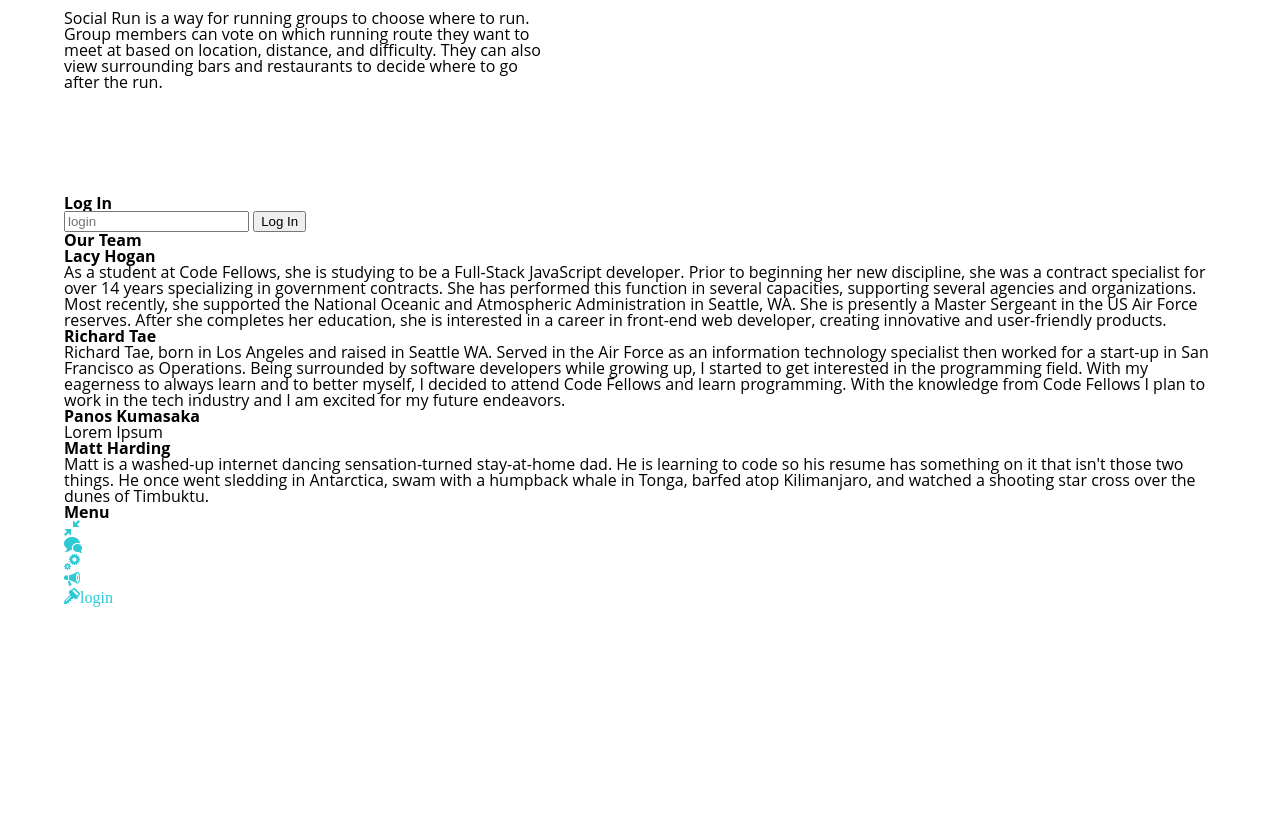
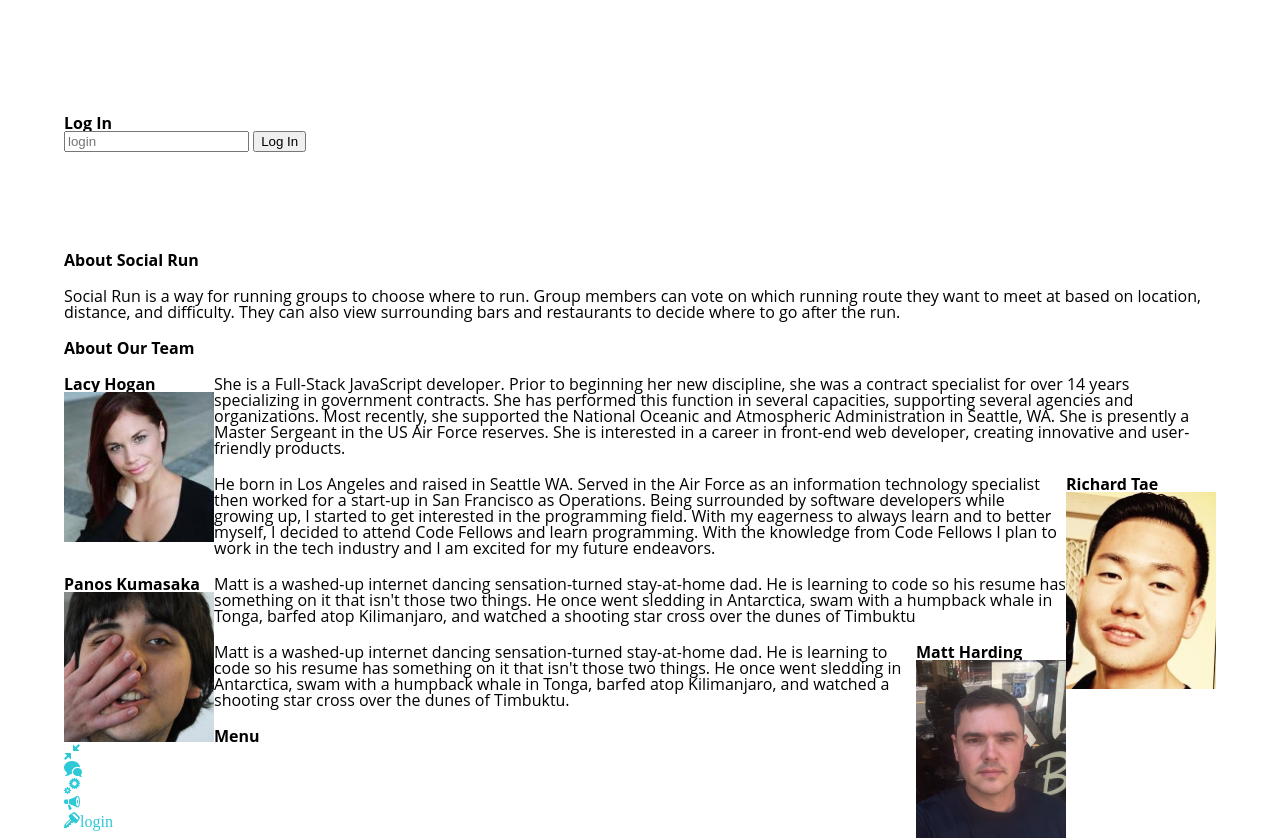
Before and after one commit to social-run/social-run-client, a plain HTML site: page index.html in a window 1280 px wide. Shown: the part 96-936 px from the top of the page. Before the commit the page ends 800 px from the top, so only its background shows below. Drawn offline with nearby package versions, Linux system fonts and the light colour scheme; a script that the page names is missing; files whose address does not match are found by name.

Commit message:
About page and styling

```diff
--- a/index.html
+++ b/index.html
@@ -4,7 +4,7 @@
   <meta charset="UTF-8">
   <meta name="viewport" content="width=device-width, initial-scale=1.0">
   <title>Social Run</title>
-  <base href="https://social-run.github.io/social-run-client/">
+  <!-- <base href="https://social-run.github.io/social-run-client/"> -->
   <!-- Comment in for deployment visibility, comment out for live-server visibility -->
   <link rel="stylesheet" href="./styles/reset.css" />
   <link rel="stylesheet" href="./styles/icons.css" />
@@ -81,7 +81,6 @@
     </section>
 
     <section class="list-view container">
-      <p>Social Run is a way for running groups to choose where to run. Group members can vote on which running route they want to meet at based on location, distance, and difficulty. They can also view surrounding bars and restaurants to decide where to go after the run.</p>
       <section class="run-list">
         <ul id="run-list-new"></ul>
       </section>
@@ -100,22 +99,41 @@
     </section>
 
     <section class="about-view container">
-      <h1>Our Team</h1>
-      <h2><strong>Lacy Hogan</strong></h2>
-      <!-- <img src="images/lacyhogan.jpg"> -->
-      <p>As a student at Code Fellows, she is studying to be a Full-Stack JavaScript developer. Prior to beginning her new discipline, she was a contract specialist for over 14 years specializing in government contracts. She has performed this function in several capacities, supporting several agencies and organizations. Most recently, she supported the National Oceanic and Atmospheric Administration in Seattle, WA. She is presently a Master Sergeant in the US Air Force reserves. After she completes her education, she is interested in a career in front-end web developer, creating innovative and user-friendly products.</p>
+      <h1 id="aboutSocial">About Social Run</h1>
+      <p>Social Run is a way for running groups to choose where to run. Group members can vote on which running route they want to meet at based on location, distance, and difficulty. They can also view surrounding bars and restaurants to decide where to go after the run.</p>
 
-      <h2><strong>Richard Tae</strong></h2>
-      <!-- <img src="images/richardtae.jpg"> -->
-      <p>Richard Tae, born in Los Angeles and raised in Seattle WA.  Served in the Air Force as an information technology specialist then worked for a start-up in San Francisco as Operations.  Being surrounded by software developers while growing up, I started to get interested in the programming field.  With my eagerness to always learn and to better myself, I decided to attend Code Fellows and learn programming.  With the knowledge from Code Fellows I plan to work in the tech industry and I am excited for my future endeavors.</p>
+      <h1 id="aboutTeam">About Our Team</h1>
+      <section id="aboutLacy">
+        <div>
+          <h2><strong>Lacy Hogan</strong></h2>
+          <img class="aboutImg" src="images/lacyhogan.jpg">
+        </div>
+        <p>She is a Full-Stack JavaScript developer. Prior to beginning her new discipline, she was a contract specialist for over 14 years specializing in government contracts. She has performed this function in several capacities, supporting several agencies and organizations. Most recently, she supported the National Oceanic and Atmospheric Administration in Seattle, WA. She is presently a Master Sergeant in the US Air Force reserves. She is interested in a career in front-end web developer, creating innovative and user-friendly products.</p>
+      </section>
 
-      <h2><strong>Panos Kumasaka</strong></h2>
-      <!-- <img src="images/panoskumasaka.jpg"> -->
-      <p>Lorem Ipsum</p>
+      <section id="aboutRichard">
+        <div>
+          <h2><strong>Richard Tae</strong></h2>
+          <img class="aboutImg" src="images/richardtae.jpg">
+        </div>
+        <p>He born in Los Angeles and raised in Seattle WA.  Served in the Air Force as an information technology specialist then worked for a start-up in San Francisco as Operations.  Being surrounded by software developers while growing up, I started to get interested in the programming field.  With my eagerness to always learn and to better myself, I decided to attend Code Fellows and learn programming.  With the knowledge from Code Fellows I plan to work in the tech industry and I am excited for my future endeavors.</p>
+      </section>
 
-      <h2><strong>Matt Harding</strong></h2>
-      <!-- <img src="images/mattharding.jpg"> -->
-      <p>Matt is a washed-up internet dancing sensation-turned stay-at-home dad. He is learning to code so his resume has something on it that isn't those two things. He once went sledding in Antarctica, swam with a humpback whale in Tonga, barfed atop Kilimanjaro, and watched a shooting star cross over the dunes of Timbuktu.</p>
+      <section id="aboutPanos">
+        <div>
+         <h2><strong>Panos Kumasaka</strong></h2>
+         <img class="aboutImg" src="images/panoskumasaka.jpg">
+        </div>
+        <p>Matt is a washed-up internet dancing sensation-turned stay-at-home dad. He is learning to code so his resume has something on it that isn't those two things. He once went sledding in Antarctica, swam with a humpback whale in Tonga, barfed atop Kilimanjaro, and watched a shooting star cross over the dunes of Timbuktu</p>
+      </section>
+
+      <section id="aboutMatt">
+        <div>
+          <h2><strong>Matt Harding</strong></h2>
+          <img class="aboutImg" src="images/mattharding.jpg">
+        </div>
+        <p>Matt is a washed-up internet dancing sensation-turned stay-at-home dad. He is learning to code so his resume has something on it that isn't those two things. He once went sledding in Antarctica, swam with a humpback whale in Tonga, barfed atop Kilimanjaro, and watched a shooting star cross over the dunes of Timbuktu.</p>
+      </section>
     </section>
   </main>
 
--- a/scripts/views/about-view.js
+++ b/scripts/views/about-view.js
@@ -6,7 +6,6 @@ var app = app || {};
 
   function resetView() {
     $('.container').hide();
-    $('.nav-menu').slideUp(350);
   }
 
   const aboutView = {};
--- a/styles/layout.css
+++ b/styles/layout.css
@@ -117,6 +117,35 @@ a {
     display: inline;
 }
 
+/* About View */
+.about-view {
+    padding-top: 100px;
+}
+
+.about-view p {
+    margin: 20px 0;
+}
+
+#aboutLacy div {
+    float: left;
+}
+
+#aboutRichard div {
+    float: right;
+}
+
+#aboutPanos div {
+    float: left;
+}
+
+#aboutMatt div {
+    float: right;
+}
+
+.aboutImg {
+    width: 150px;
+}
+
 @media only screen and (min-width: 480px) {
 
     .icon-menu {
```
Also changed, not shown: scripts/views/run-view.js (+1 -13 lines), images/lacyhogan.jpg (added), images/mattharding.JPG (added), images/panoskumasaka.jpg (added), images/richardtae.jpg (added).
